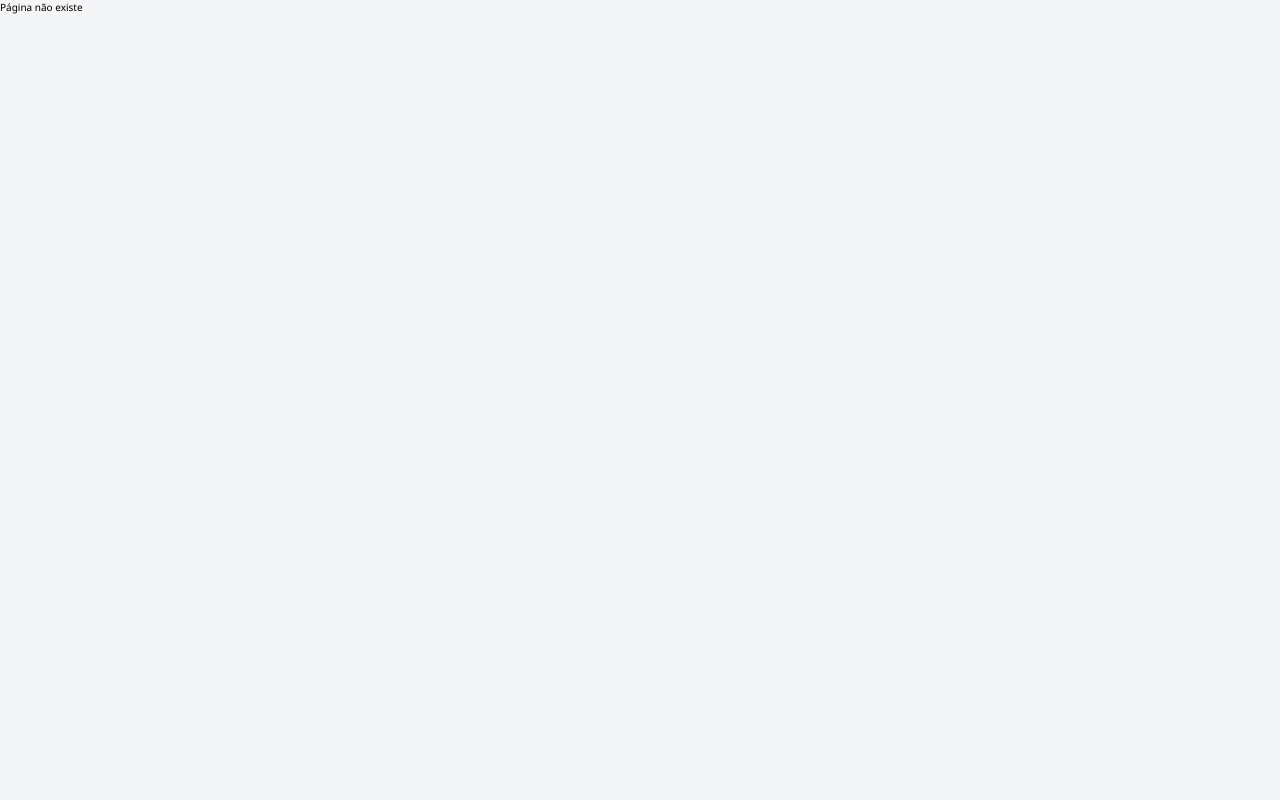
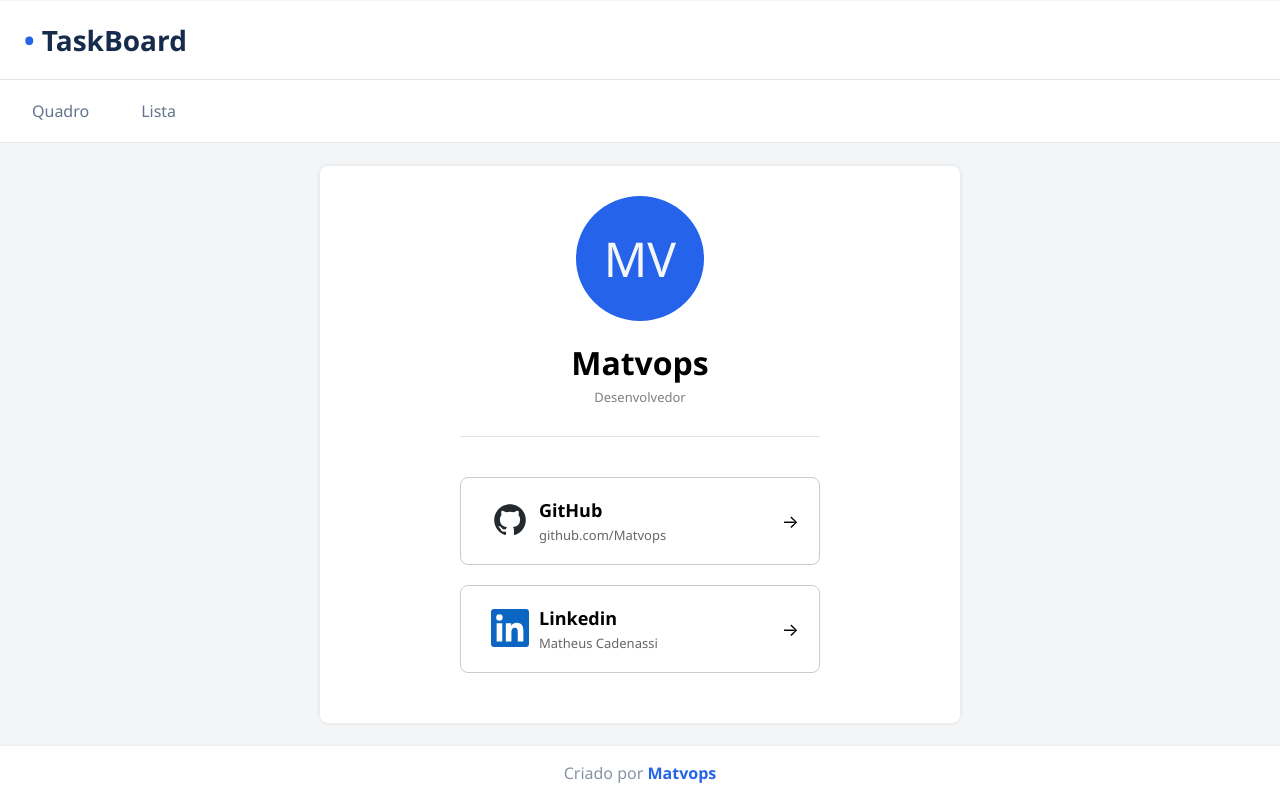
Before and after one commit to Matvops/simple-taskboard, a React (Vite) app: page /autor in a window 1280 px wide. Built offline with nearby package versions, Linux system fonts and the light colour scheme.

Commit message:
Feat: Adiciona rota para página do autor

```diff
--- a/src/App.tsx
+++ b/src/App.tsx
@@ -5,6 +5,7 @@ import { Board } from './pages/Board';
 import { Route } from 'react-router';
 import { List } from './pages/List';
 import { MainRouter } from './routers/MainRouter';
+import { Author } from './pages/Author';
 
 export const App = () => {
 
@@ -22,6 +23,11 @@ export const App = () => {
         />
 
         <Route
+          path='/autor'
+          element={<Author />}
+        />
+
+        <Route
           path='*'
           element={<div>Página não existe</div>}
         />
--- a/src/components/Footer/index.tsx
+++ b/src/components/Footer/index.tsx
@@ -7,7 +7,7 @@ export const Footer = () => {
     <>
       <footer className={style.footer}>
         <p className={style.text}>Criado por
-          <RouterLink path='#'>Matvops</RouterLink>
+          <RouterLink path='/autor'>Matvops</RouterLink>
         </p>
       </footer>
     </>
```
